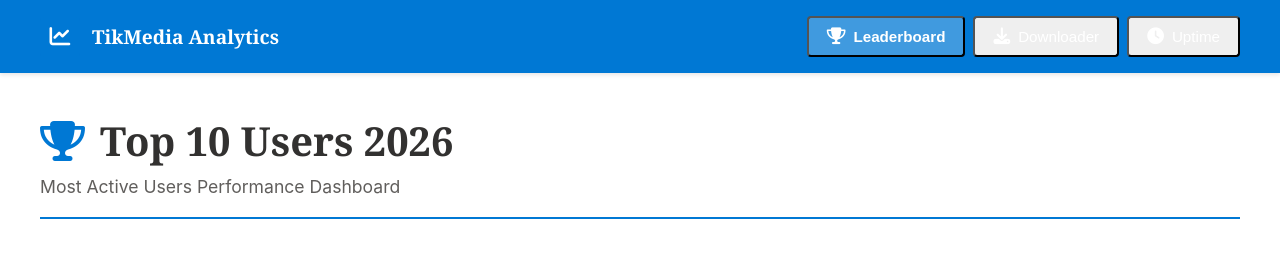
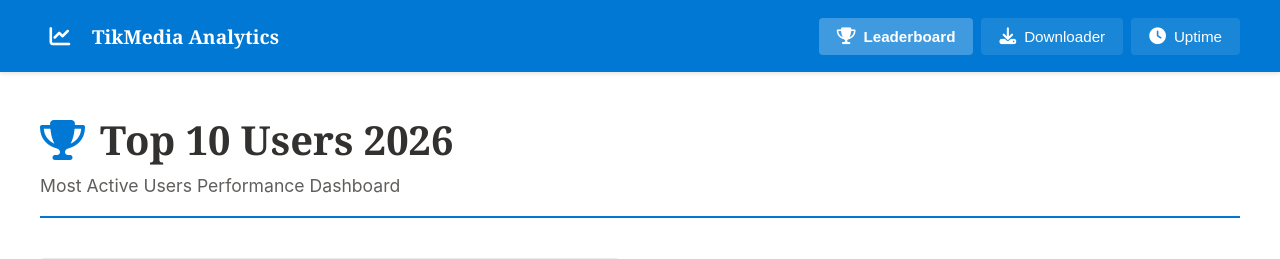
Before and after one commit to galihmrd/tikmedia-leaderboard, a Flask app: page / in a window 1280 px wide. Shown: the top 259 px of the page. Run offline with Flask 3, Linux system fonts and the light colour scheme; data that the repository does not hold is empty; some libraries are stand-ins or nearby versions.

Commit message:
Update charts.html

```diff
--- a/api/templates/charts.html
+++ b/api/templates/charts.html
@@ -72,6 +72,7 @@
         .nav-link {
             display: flex;
             align-items: center;
+            border: none;
             gap: 8px;
             padding: 10px 18px;
             color: white;
@@ -80,6 +81,7 @@
             font-size: 0.95em;
             font-weight: 500;
             transition: all 0.2s;
+            background: rgba(255, 255, 255, 0.1)
         }
 
         .nav-link:hover {
```
